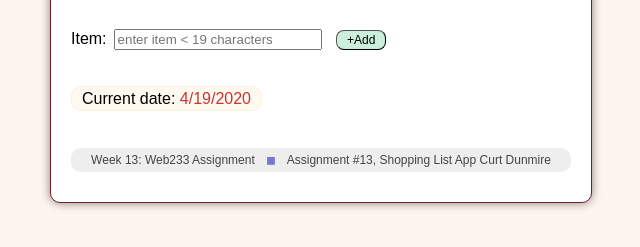
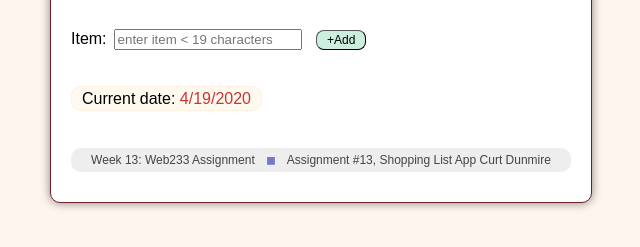
Before and after one commit to webman2020/week13, a plain HTML site: page index.html in a window 1280 px wide. Shown: the part 89-336 px from the top of the page, without its empty margins (319-959 px from the left). Drawn offline with Linux system fonts and the light colour scheme.

Commit message:
Add files via upload

```diff
--- a/style.css
+++ b/style.css
@@ -47,7 +47,7 @@ label	{ float:right; padding-right: 5px; /*	text-indent: 5px; */	}
 
 /* —————————	FORM STYLES	*/
 
-input#Item	{ margin-bottom: 0; width: 200px; }
+input#Item	{ margin-bottom: 0; width: 180px; }
 input#remove	{ float: left; margin-top: 2px; /*	margin-bottom: 10px; */	margin-right: 10px;
 		background-color: #c57; color: #fff; }
 input#adds	{ float: right; margin-top: 5px; /*	margin-bottom: 10px; margin-right: 20px; */
```
